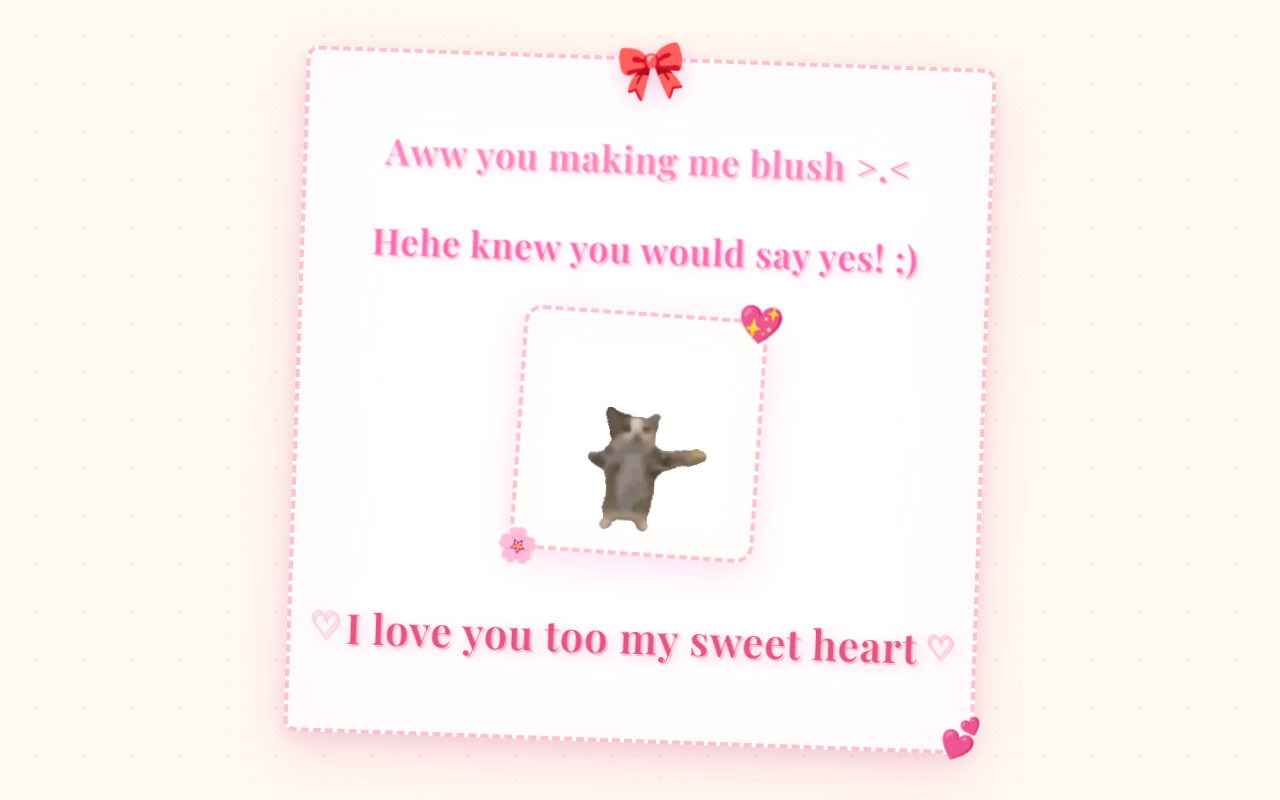
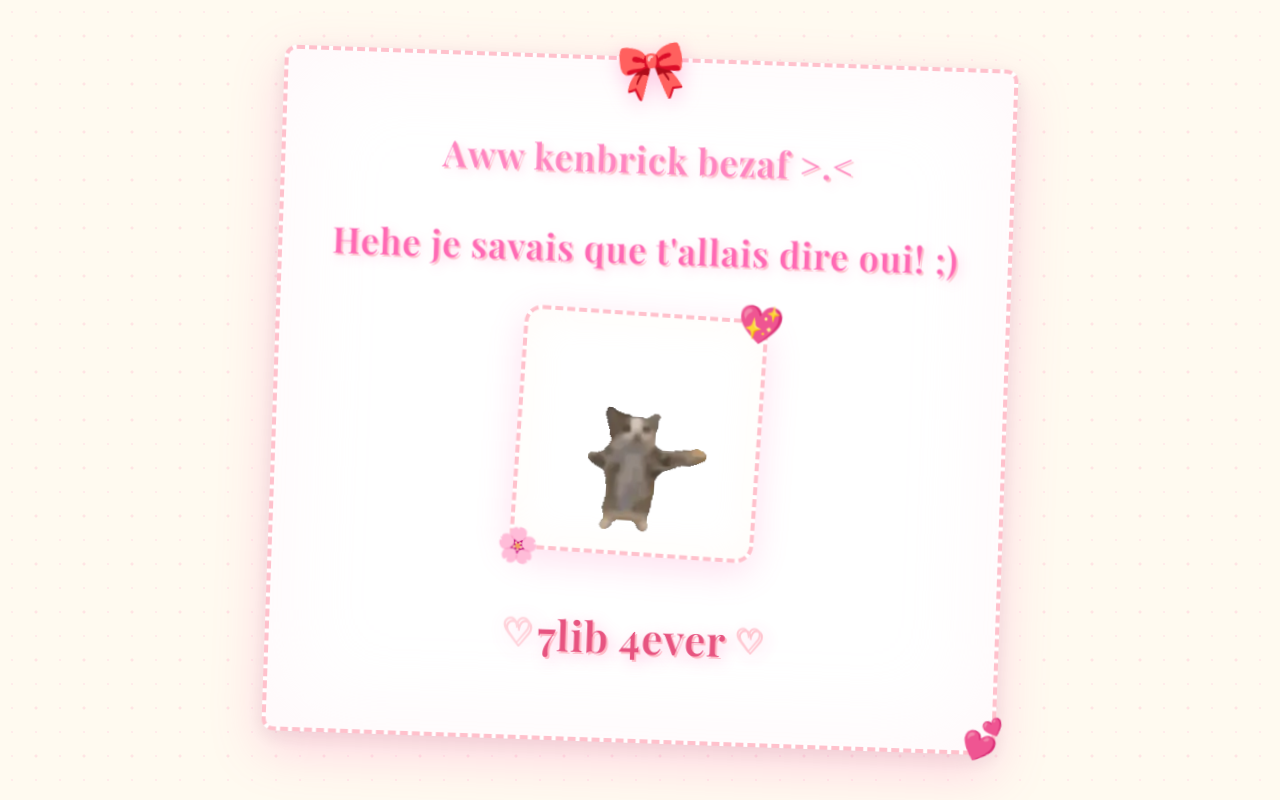
Before and after one commit to 7lib4ever/website, a plain HTML site: page yes_page.html in a window 1280 px wide. Drawn offline with nearby package versions, Linux system fonts and the light colour scheme.

Commit message:
Update yes_page.html

```diff
--- a/yes_page.html
+++ b/yes_page.html
@@ -3,7 +3,7 @@
 <head>
     <meta charset="UTF-8">
     <meta name="viewport" content="width=device-width, initial-scale=1.0">
-    <title>Yayyyyyy</title>
+    <title>WWwweeeeeee</title>
     <link rel="stylesheet" href="./yes_style.css">
     <link rel="preload" href="yes.webp" as="image">
     <link rel="stylesheet" href="loader.css">
@@ -18,12 +18,12 @@
     </div>
     <script src="loader.js"></script>
     <div class="container">
-        <h1 class="header_text">Aww you making me blush >.< </h1>
-        <h1 class="header_text">Hehe knew you would say yes! ;) </h1>
+        <h1 class="header_text">Aww kenbrick bezaf >.< </h1>
+        <h1 class="header_text">Hehe je savais que t'allais dire oui! ;) </h1>
         <div class="gif_container">
             <img src="yes.webp" alt="Celebrating GIF" fetchpriority="high">
         </div>
-        <h1 class="header_text">I love you too my sweet heart</h1>
+        <h1 class="header_text">7lib 4ever</h1>
     </div>
 </body>
 </html>
```
